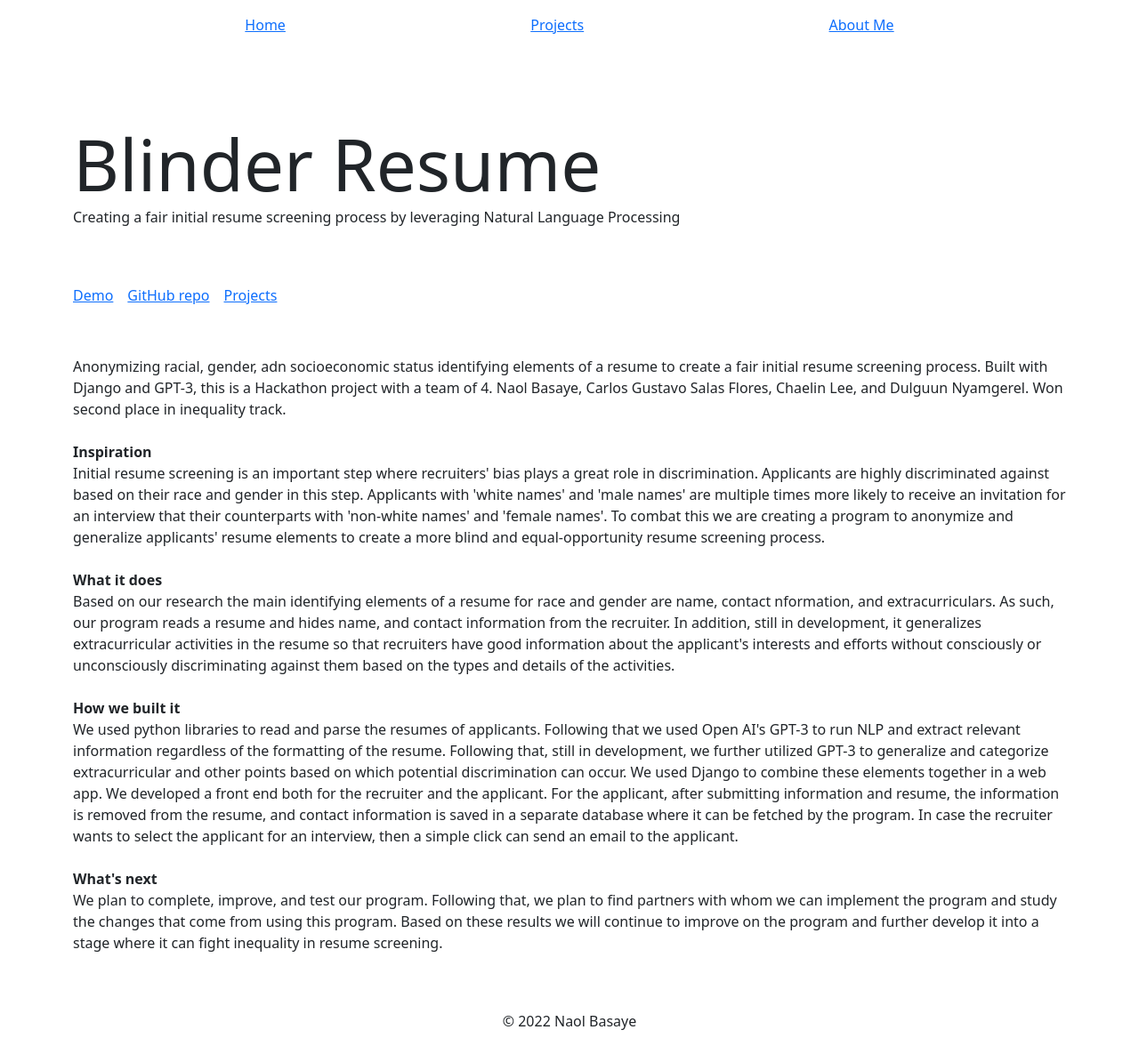
After one commit to NaolGB/bynaol.com, a Django app: page /projects/blinder_resume/ in a window 1280 px wide. The commit adds this page. Shown: the whole page at 89% size. Run offline with Django 4.2, Linux system fonts and the light colour scheme.

Commit message:
updated home page, about page, and added styles

```diff
--- a/bynaol/urls.py
+++ b/bynaol/urls.py
@@ -19,5 +19,5 @@ from django.urls import path, include
 urlpatterns = [
     path('admin/', admin.site.urls),
     path('', include('home.urls')),
-    path('projects', include('projects.urls'))
+    path('projects/', include('projects.urls'))
 ]
--- a/home/views.py
+++ b/home/views.py
@@ -3,7 +3,7 @@ from projects.models import Project
 
 def home(request):
     context = {
-        'projects' : Project.objects.all()
+        'projects' : Project.objects.all(),
     }
 
     return render(request, 'home/home.html', context=context)
--- a/projects/models.py
+++ b/projects/models.py
@@ -22,9 +22,10 @@ class Experience(models.Model):
 
     experience_type = models.CharField(max_length=3, choices=CHOICES, default='PRF')
     experience_name = models.CharField(max_length=128)
+    experience_company = models.CharField(max_length=128)
     experience_description = models.TextField()
     experience_start_date = models.DateField()
-    experence_end_date = models.DateField(blank=True)
+    experence_end_date = models.DateField()
     experience_skills = models.CharField(max_length=256)
 
     def __str__(self) -> str:
--- /dev/null
+++ b/projects/templates/projects/blinder_resume.html
@@ -0,0 +1,57 @@
+{% extends 'main.html' %}
+{% block title %}
+<div class='display-1'>
+    Blinder Resume
+</div>
+<div class='fs-6 fw-light pb-3'>
+    Creating a fair initial resume screening process by leveraging Natural Language Processing
+</div>
+<div class='d-flex mb-3 gap-3 pt-5'>
+    <a href='#'>Demo</a>
+    <a href='https://github.com/NaolGB/HackDuke22'>GitHub repo</a>
+    <a href="{% url 'projects_home' %}">Projects</a>
+</div>
+{% endblock title %}
+{% block content %}
+<p>
+<br>
+Anonymizing racial, gender, adn socioeconomic status identifying elements of a resume to create
+a fair initial resume screening process. Built with Django and GPT-3, this is a Hackathon
+project with a team of 4. Naol Basaye, Carlos Gustavo Salas Flores, Chaelin Lee, and Dulguun
+Nyamgerel. Won second place in inequality track.
+<br><br>
+<strong>Inspiration</strong><br>
+Initial resume screening is an important step where recruiters' bias plays a great role in discrimination.
+Applicants are highly discriminated against based on their race and gender in this step. Applicants with
+'white names' and 'male names' are multiple times more likely to receive an invitation for an interview that
+their counterparts with 'non-white names' and 'female names'. To combat this we are creating a program to
+anonymize and generalize applicants' resume elements to create a more blind and equal-opportunity resume
+screening process.
+<br>
+<br>
+<strong>What it does</strong><br>
+Based on our research the main identifying elements of a resume for race and gender are name, contact
+nformation, and extracurriculars. As such, our program reads a resume and hides name, and contact information
+from the recruiter. In addition, still in development, it generalizes extracurricular activities in the resume
+so that recruiters have good information about the applicant's interests and efforts without consciously or
+unconsciously discriminating against them based on the types and details of the activities.
+<br>
+<br>
+<strong>How we built it</strong><br>
+We used python libraries to read and parse the resumes of applicants. Following that we used Open AI's GPT-3
+to run NLP and extract relevant information regardless of the formatting of the resume. Following that, still
+in development, we further utilized GPT-3 to generalize and categorize extracurricular and other points based
+on which potential discrimination can occur. We used Django to combine these elements together in a web app.
+We developed a front end both for the recruiter and the applicant. For the applicant, after submitting
+information and resume, the information is removed from the resume, and contact information is saved in a
+separate database where it can be fetched by the program. In case the recruiter wants to select the applicant
+for an interview, then a simple click can send an email to the applicant.
+<br>
+<br>
+<strong>What's next</strong><br>
+We plan to complete, improve, and test our program. Following that, we plan to find partners with whom we can
+implement the program and study the changes that come from using this program. Based on these results we will
+continue to improve on the program and further develop it into a stage where it can fight inequality in resume
+screening.
+</p>
+{% endblock content %}
--- a/projects/templates/projects/home.html
+++ b/projects/templates/projects/home.html
@@ -2,4 +2,5 @@
 
 {% block content %}
 Welcome to projects
+<a href="{% url 'projects_blinder_resume' %}">Blinder Resume</a>
 {% endblock content %}
--- a/projects/urls.py
+++ b/projects/urls.py
@@ -3,4 +3,5 @@ from . import views
 
 urlpatterns = [
     path('', views.home, name='projects_home'),
+    path('blinder_resume/', views.blinderResume, name='projects_blinder_resume'),
 ]
--- a/projects/views.py
+++ b/projects/views.py
@@ -2,3 +2,6 @@ from django.shortcuts import render
 
 def home(request):
     return render(request, 'projects/home.html')
+
+def blinderResume(request):
+    return render(request, 'projects/blinder_resume.html')
--- a/templates/main.html
+++ b/templates/main.html
@@ -4,9 +4,32 @@
     <meta charset="UTF-8">
     <meta http-equiv="X-UA-Compatible" content="IE=edge">
     <meta name="viewport" content="width=device-width, initial-scale=1.0">
-    <title>Document</title>
+    <!-- CSS only -->
+    <link href="https://cdn.jsdelivr.net/npm/bootstrap@5.2.2/dist/css/bootstrap.min.css" rel="stylesheet" integrity="sha384-Zenh87qX5JnK2Jl0vWa8Ck2rdkQ2Bzep5IDxbcnCeuOxjzrPF/et3URy9Bv1WTRi" crossorigin="anonymous">
+    <title>Naol Basaye</title>
 </head>
 <body>
-    {% block content %}{% endblock content %}
+    <nav class="d-flex justify-content-evenly pt-3 pb-5">
+        <a href="{% url 'home_home' %}">Home</a>
+        <a href="{% url 'projects_home' %}">Projects</a>
+        <a href="{% url 'home_about' %}">About Me</a>
+    </nav>
+    <div class='container'>
+        <div class='row pt-5 pb-3'>
+        {% block title %}
+
+        {% endblock title %}
+        </div>
+        <div class='row'>
+            {% block content %}
+
+            {% endblock content %}
+        </div>
+    </div>
+    <div class='container pt-5 pb-3 '>
+        <footer class="d-flex justify-content-evenly fw-light">
+            &copy; <script>document.write(new Date().getFullYear())</script> Naol Basaye
+          </footer>
+    </div>
 </body>
 </html>
```
Also changed, not shown: home/templates/home/home.html (+84 -13 lines), db.sqlite3, projects/migrations/0003_experience_experience_company.py (added), projects/migrations/0004_alter_experience_experence_end_date.py (added).
